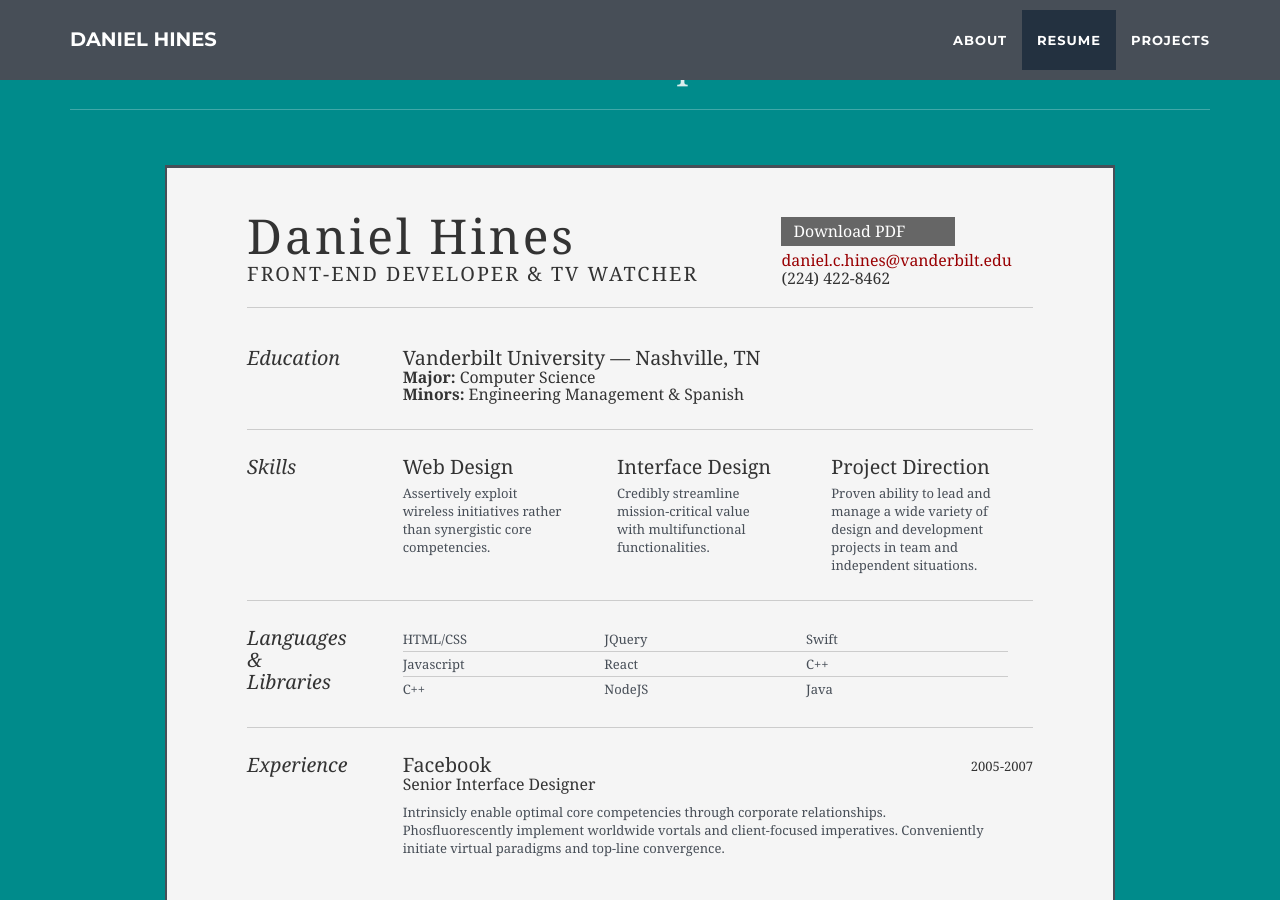
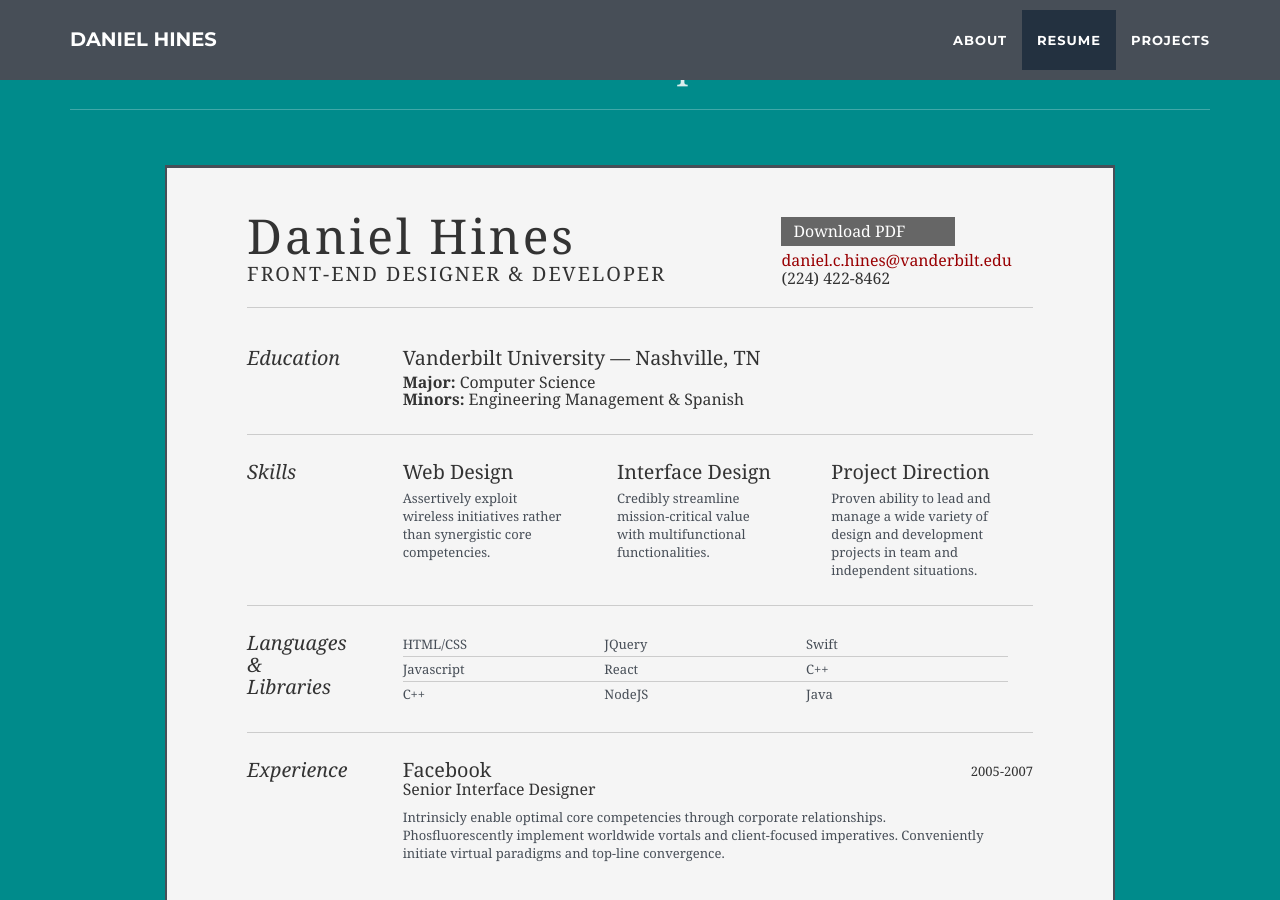
Before and after one commit to danielchines/danielchines.github.io, a Jekyll site: the page built from index.html, in a window 1280 px wide and 900 px high, scrolled down 1681 px. Built offline with Jekyll 4.4.1, drawn with Linux system fonts in a browser that asks for light colours.

Commit message:
Update resume.html

```diff
--- a/_includes/resume.html
+++ b/_includes/resume.html
@@ -21,7 +21,7 @@
 			<div class="yui-gc">
 				<div class="yui-u name">
 					<h1>Daniel Hines</h1>
-					<h2>Front-end Developer & TV Watcher</h2>
+					<h2>Front-end Designer & Developer</h2>
 				</div>
 				<div class="yui-u contact">
 					<div class="contact-info">
@@ -51,7 +51,7 @@
 							<h2>Education</h2>
 						</div>
 						<div class="yui-u">
-							<h2>Vanderbilt University &mdash; Nashville, TN</h2>
+							<h2 style="margin-bottom: 5px">Vanderbilt University &mdash; Nashville, TN</h2>
 							<h3><strong>Major: </strong>Computer Science</h3>
 							<h3><strong>Minors: </strong>Engineering Management & Spanish</h3>
 						</div>
```
